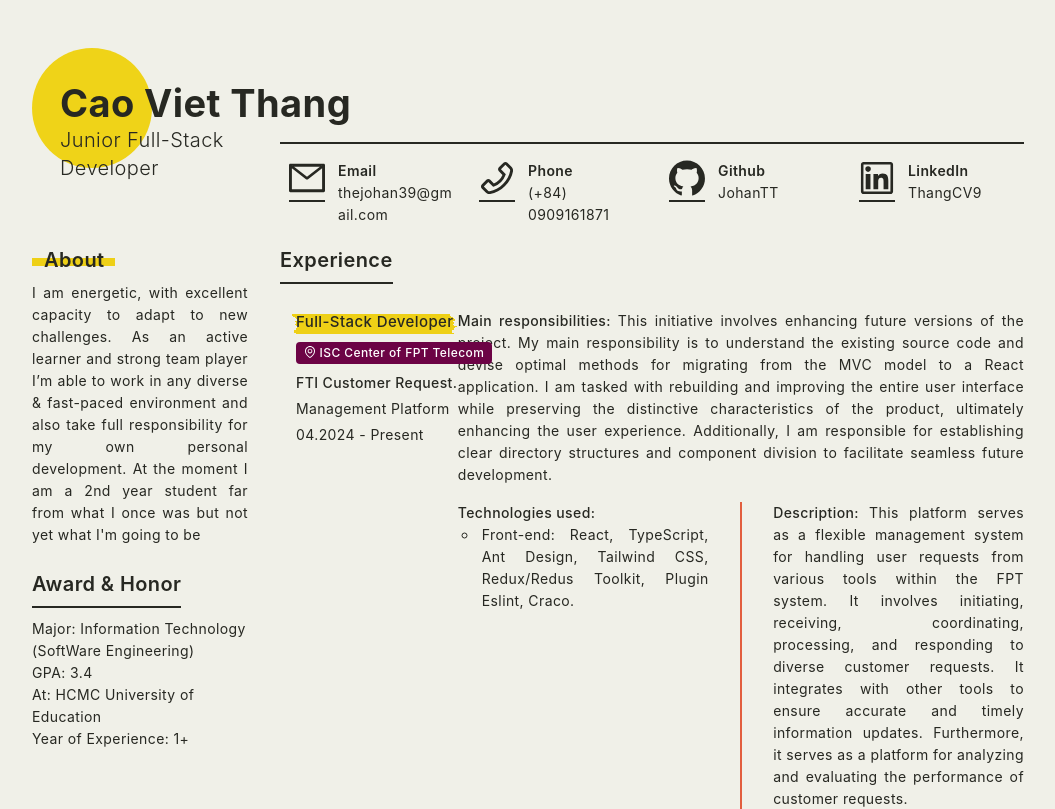
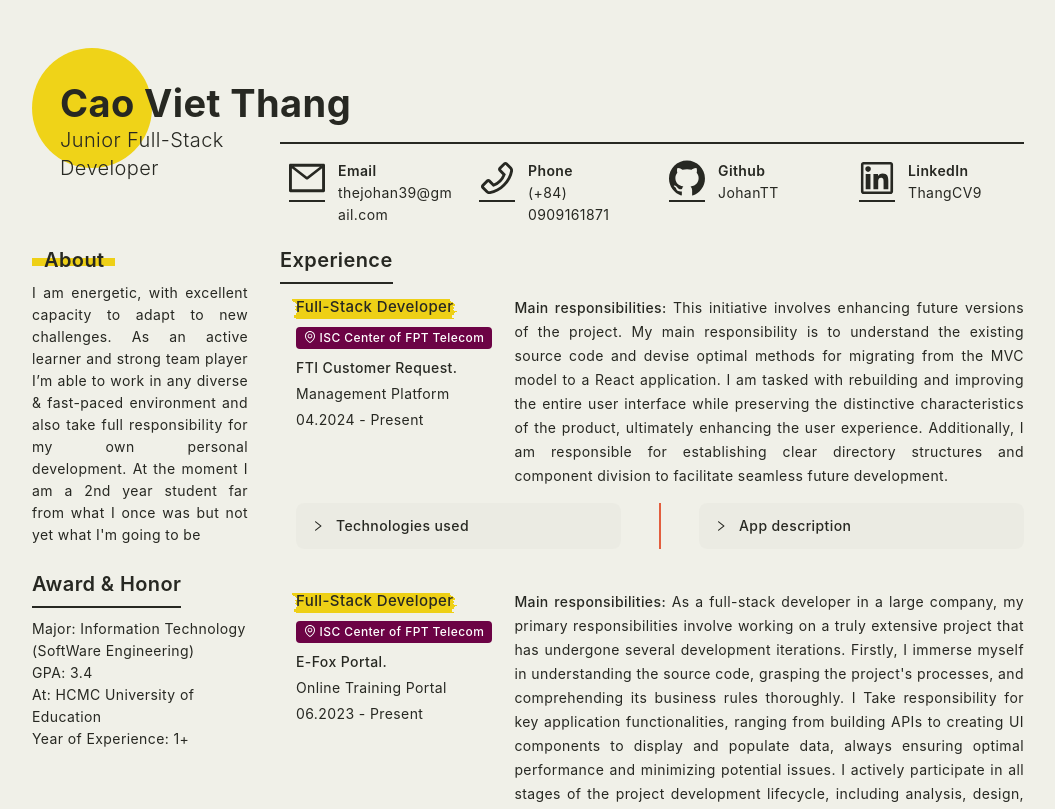
Before and after one commit to JohanTT/Ram-Resume, a React (Create React App) app: page / in a window 1280 px wide. Shown: the top 809 px of the page, without its empty margins (112-1167 px from the left). Built offline with nearby package versions, Linux system fonts and the light colour scheme.

Commit message:
Refactor ExperienceMark component to use Collapse component for technologies and description

```diff
--- a/src/component/experience-mark.component.tsx
+++ b/src/component/experience-mark.component.tsx
@@ -1,4 +1,4 @@
-import { Col, Flex, Row, Tag, Typography } from "antd";
+import { Col, Collapse, Flex, Row, Space, Tag, Typography } from "antd";
 import { EnvironmentOutlined } from "@ant-design/icons";
 
 interface ExperienceMarkProps {
@@ -27,8 +27,8 @@ export default function ExperienceMark(
     description,
   } = props;
   return (
-    <div className="grid grid-cols-9 !text-justify">
-      <div className="col-span-2 py-4">
+    <div className="grid grid-cols-10 !text-justify">
+      <div className="col-span-3">
         <div className="flex flex-col gap-1">
           <Flex>
             <div className="flex items-center relative">
@@ -75,30 +75,42 @@ export default function ExperienceMark(
           <Text>{courseTime}</Text>
         </div>
       </div>
-      <div className="col-span-7 py-4">
-        <div className="flex flex-col">
+      <div className="col-span-7">
+        <Space className="flex flex-col" direction="vertical">
           <Text>
             <span className="font-medium">Main responsibilities: </span>
             {mainResponsibilities}
           </Text>
-          <Row gutter={16} className="flex m-2 py-2 justify-between">
-            <Col span={11}>
-              <Text>
-                <span className="font-medium">Technologies used: </span>
-                {technologies}
-              </Text>
-            </Col>
-            <div className="col-span-1 border-l-2 border-[#E25E3E]"></div>
-            <Col span={11}>
-              <Text>
-                <span className="font-medium">Description: </span>
-                {description}
-              </Text>
-            </Col>
-          </Row>
           {props.children}
-        </div>
+        </Space>
       </div>
+      <Row gutter={16} className="col-span-10 flex m-2 py-2 justify-between">
+        <Col span={11}>
+          <Collapse
+            bordered={false}
+            items={[
+              {
+                key: "1",
+                label: <span className="font-medium">Technologies used</span>,
+                children: <Text>{technologies}</Text>,
+              },
+            ]}
+          />
+        </Col>
+        <div className="col-span-1 border-l-2 border-[#E25E3E]"></div>
+        <Col span={11}>
+          <Collapse
+            bordered={false}
+            items={[
+              {
+                key: "1",
+                label: <span className="font-medium">App description</span>,
+                children: <Text>{description}</Text>,
+              },
+            ]}
+          />
+        </Col>
+      </Row>
     </div>
   );
 }
```
